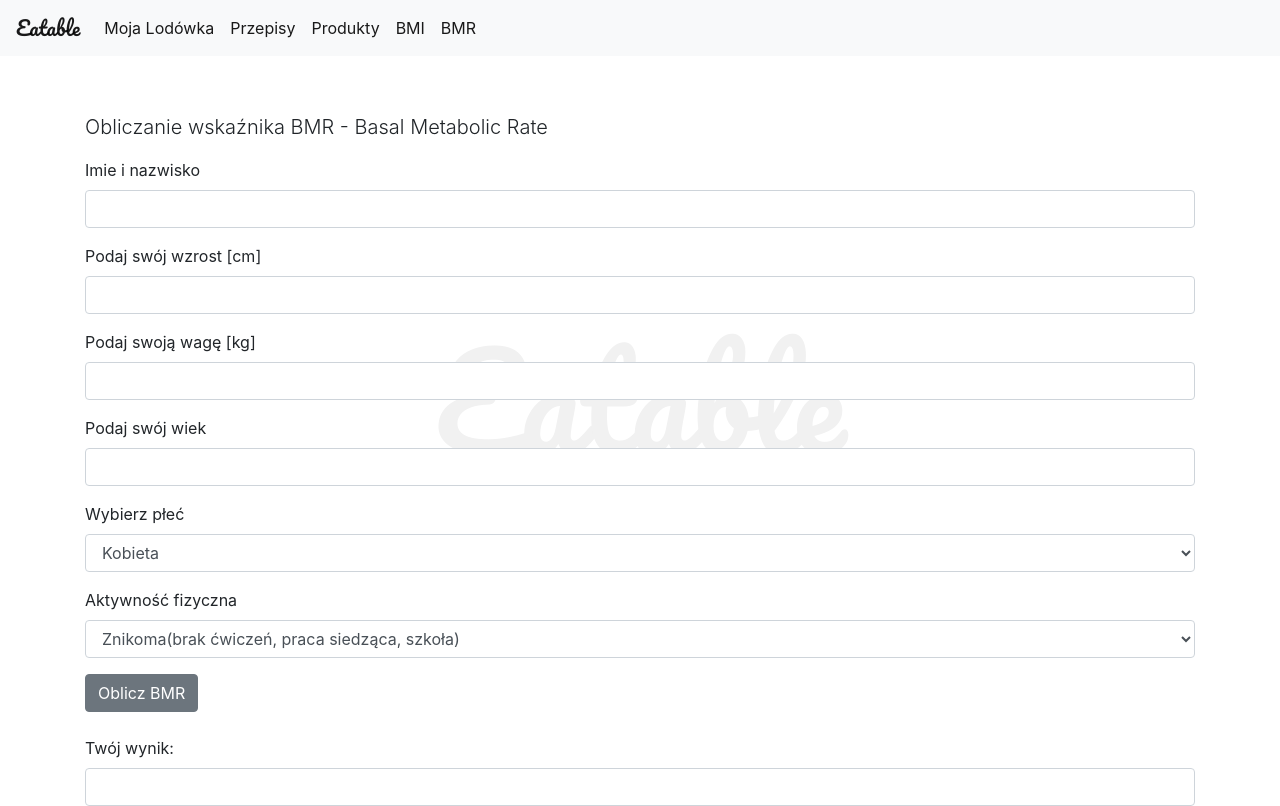
After one commit to tpodkowski/eatable-mvp, a Flask app: page /bmr in a window 1280 px wide. The commit adds this page. Run offline with Flask 2, Linux system fonts and the light colour scheme; parts of the project's set-up code (start-up, migrations or seed data) failed here and were passed over; some libraries are stand-ins or nearby versions.

Commit message:
Add bmr calculation

```diff
--- a/app/routes.py
+++ b/app/routes.py
@@ -1,3 +1,4 @@
+from urllib import request
 from flask import current_app as app
 from flask import jsonify, redirect, render_template, request
 
@@ -89,14 +90,50 @@ def get_recipes_by_ingredients():
 
 @app.route('/bmi', methods=['GET','POST'])
 def calculateBMI():
-
   if request.method == 'POST':
     name = request.form['name'],
     height = request.form['height'],
     weight = request.form['weight'],
     sex = request.form['sex']
+    '''
+      bmi = weight / (height * height)
+
+      if (bmi < 16):
+        text = ("severely underweight")
+      elif (bmi >= 16 and bmi < 18.5):
+        text = ("underweight")
+      elif (bmi >= 18.5 and bmi < 25):
+        text = ("Healthy")
+      elif (bmi >= 25 and bmi < 30):
+        text = ("overweight")
+      else:
+        text = ("severely overweight")
+     '''
+    #data = request.form
+  return render_template('./bmi/bmi.html')
 
 
+@app.route('/bmr', methods=['GET', 'POST'])
+def calculateBMR():
+  if request.method == 'POST':
+    name = request.form['name'],
+    height = request.form['height'],
+    weight = request.form['weight'],
+    age = request.form['age'],
+    sex = request.form['sex'],
+    activity = request.form['activity']
 
+    data = request.form
+    '''
+    height *= 100
+    if gender == 'F' or gender == 'f':
+        bmr = 655 + (4.35 * weight) + (4.7 * height) - (4.7 * age)
+    elif gender == 'M' or gender == 'm':
+        bmr = (10* weight) + (6.25*height) -(5*age) + 5
+        bmr = bmr *
+    else:
+        return "You gave wrong value, try again"
 
-  return render_template('./bmi/bmi.html')
+    https://www.thecalculatorsite.com/articles/health/bmr-formula.php
+    '''
+  return render_template('./bmr/bmr.html')
--- /dev/null
+++ b/app/templates/BMR/bmr.html
@@ -0,0 +1,52 @@
+{% extends "./layouts/layout.html" %}
+
+{% block content %}
+<div class="container">
+    <p class="lead">Obliczanie wskaźnika BMR - Basal Metabolic Rate</p>
+    <form action="{{ url_for('calculateBMR') }}" method="POST">
+        <div class="form-group">
+            <label for="name_field">Imie i nazwisko</label>
+            <input class="form-control" name="name" id="name_field">
+        </div>
+        <div class="form-group">
+            <label for="height_field">Podaj swój wzrost [cm]</label>
+            <input class="form-control" name="height" id="height_field"></input>
+        </div>
+        <div class="form-group">
+            <label for="weight_field">Podaj swoją wagę [kg]</label>
+            <input class="form-control" name="weight" id="weight_field">
+        </div>
+        <div class="form-group">
+            <label for="age_field">Podaj swój wiek</label>
+            <input class="form-control" name="age" id="age_field">
+        </div>
+        <div class="form-group">
+            <label for="select_field">Wybierz płeć</label>
+            <select class="form-control" name="sex" id="select_field">
+                <option value="1">Kobieta</option>
+                <option value="2">Mężczyzna</option>
+            </select>
+        </div>
+        <div class="form-group">
+            <label for="activity_field">Aktywność fizyczna</label>
+            <select class="form-control" name="activity" id="activity_field">
+                <option value="1">Znikoma(brak ćwiczeń, praca siedząca, szkoła)</option>
+                <option value="2">Bardzo mała(ćwiczenia raz na tydzień, praca lekka)</option>
+                <option value="3">Umiarkowana(ćwiczenia 2 razy w tygodniu – średniej intensywności)</option>
+                <option value="4">Duża(dość ciężki trening kilka razy w tygodniu)</option>
+                <option value="5">Bardzo duża(przynajmniej 4 ciężkie treningi w tygodniu, praca fizyczna)</option>
+            </select>
+        </div>
+        <button type="submit" class="btn btn-secondary">Oblicz BMR</button>
+    </form>
+    </br>
+
+    <form action="{{ url_for('calculateBMR') }}" method="GET">
+        <div class="form-group">
+            <label for="wynik">Twój wynik: </label>
+            <input class="form-control" name="wynik" id="wynik">
+        </div>
+    </form>
+
+</div>
+{% endblock %}
--- a/app/templates/common/navbar.html
+++ b/app/templates/common/navbar.html
@@ -26,6 +26,11 @@
           BMI
         </a>
       </li>
+      <li class="nav-item active">
+        <a class="nav-link" href="{{ url_for('calculateBMR') }}">
+          BMR
+        </a>
+      </li>
     </ul>
   </div>
 </nav>
--- a/app/templates/common/transparent_navbar.html
+++ b/app/templates/common/transparent_navbar.html
@@ -25,6 +25,11 @@
           BMI
         </a>
       </li>
+      <li class="nav-item active">
+        <a class="nav-link" href="{{ url_for('calculateBMR') }}">
+          BMR
+        </a>
+      </li>
     </ul>
   </div>
 </nav>
--- a/config.py
+++ b/config.py
@@ -8,4 +8,4 @@ class Config:
     FLASK_DEBUG = os.environ["FLASK_DEBUG"]
 
     # Database
-    SQLALCHEMY_DATABASE_URI = os.environ["SQLALCHEMY_DATABASE_URI"]
+    SQLALCHEMY_DATABASE_URI = 'postgres://gvlkwgxs:E4envhZd5EMvB5KSHbPV9n3oeCoRHgpj@hansken.db.elephantsql.com:5432/gvlkwgxs'
```
Also changed, not shown: app/templates/BMI/bmi.html (+4 -3 lines).
